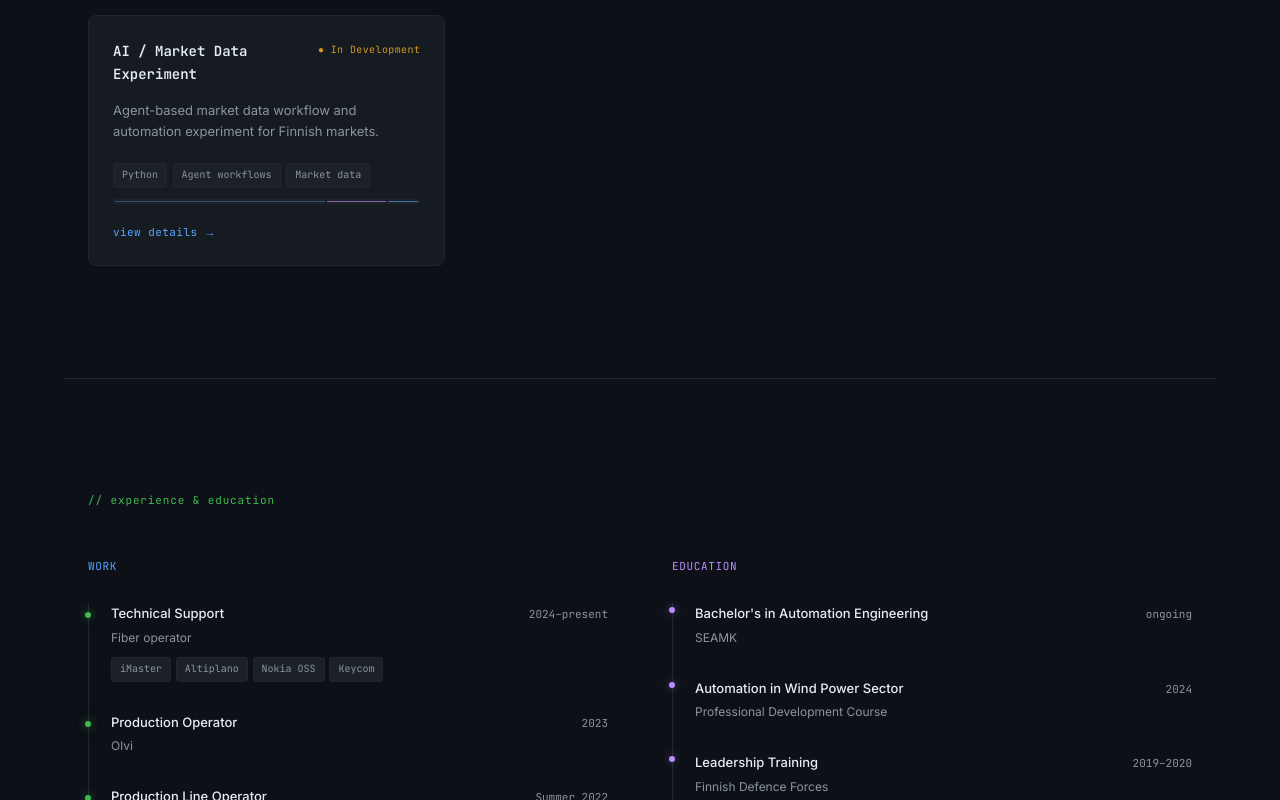
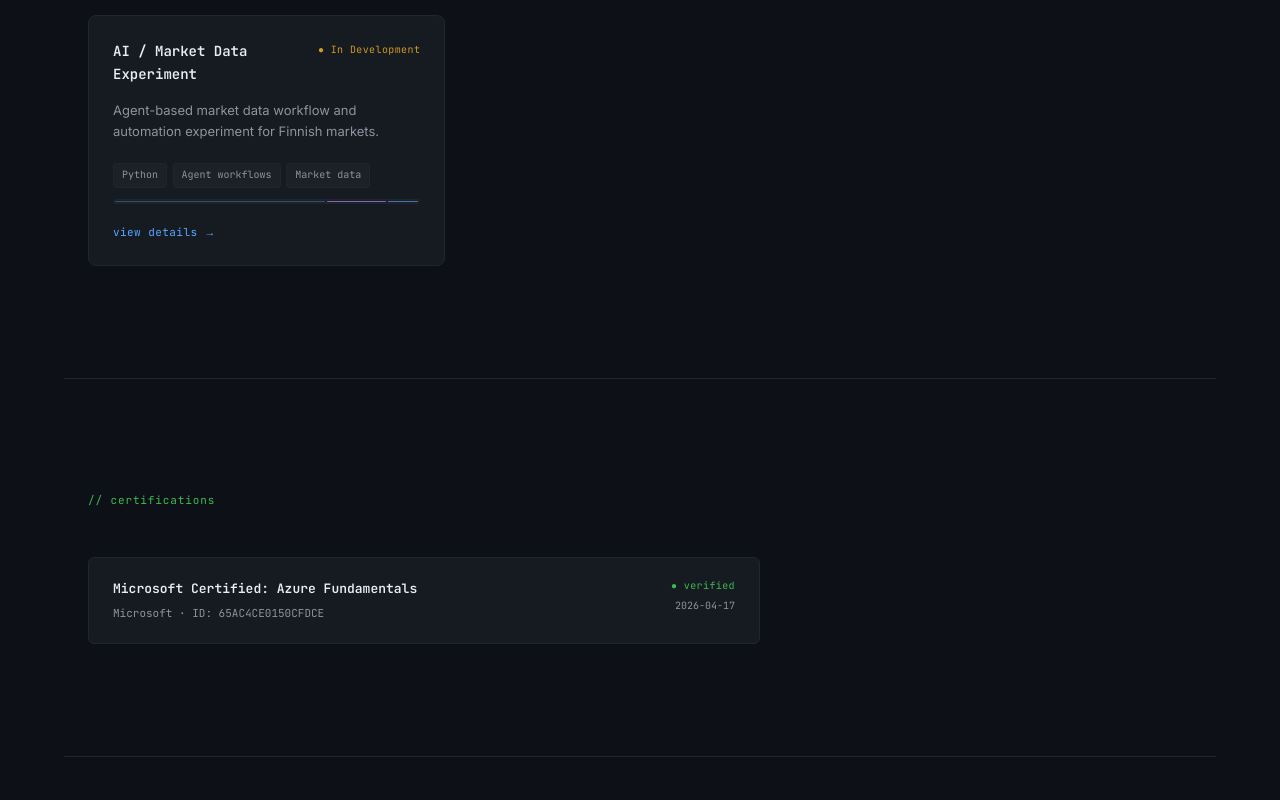
Before and after one commit to Murtsi/React_resume_website, a Next.js app: page / in a window 1280 px wide. Shown: the part 2000-2800 px from the top of the page. Built offline with nearby package versions, Linux system fonts and the light colour scheme.

Commit message:
Cert field

```diff
--- a/app/layout.tsx
+++ b/app/layout.tsx
@@ -41,14 +41,6 @@ export default function RootLayout({ children }: { children: React.ReactNode })
       data-theme="dark"
       className={`${inter.variable} ${jetbrainsMono.variable}`}
     >
-      {/* No-flash theme restore — runs synchronously before first paint */}
-      <head>
-        <script
-          dangerouslySetInnerHTML={{
-            __html: `(function(){var t=localStorage.getItem('theme');if(t)document.documentElement.setAttribute('data-theme',t);})()`,
-          }}
-        />
-      </head>
       <body>
         <PageBackground />
         {children}
--- a/components/Certifications.tsx
+++ b/components/Certifications.tsx
@@ -1,6 +1,110 @@
-// Certifications section — hidden until content is added
-// Uncomment and populate when certifications are available
+import { certifications } from '@/lib/data'
 
 export default function Certifications() {
-  return null
+  if (certifications.length === 0) return null
+
+  return (
+    <section
+      id="certifications"
+      style={{
+        maxWidth: '72rem',
+        margin: '0 auto',
+        padding: '7rem 1.5rem',
+        borderTop: '1px solid var(--border)',
+      }}
+    >
+      <div
+        style={{
+          fontFamily: 'var(--font-mono)',
+          fontSize: '11px',
+          color: 'var(--accent-green)',
+          letterSpacing: '0.08em',
+          marginBottom: '3rem',
+        }}
+      >
+        {'// certifications'}
+      </div>
+
+      <div style={{ display: 'flex', flexDirection: 'column', gap: '0.75rem', maxWidth: '42rem' }}>
+        {certifications.map((cert) => (
+          <a
+            key={cert.credentialId}
+            href={cert.verifyUrl}
+            target="_blank"
+            rel="noopener noreferrer"
+            style={{
+              display: 'block',
+              backgroundColor: 'var(--bg-surface)',
+              border: '1px solid var(--border)',
+              borderRadius: '6px',
+              padding: '1.25rem 1.5rem',
+              textDecoration: 'none',
+              transition: 'border-color 0.2s',
+            }}
+            onMouseEnter={(e) => {
+              (e.currentTarget as HTMLAnchorElement).style.borderColor = 'var(--accent-blue)'
+            }}
+            onMouseLeave={(e) => {
+              (e.currentTarget as HTMLAnchorElement).style.borderColor = 'var(--border)'
+            }}
+          >
+            <div
+              style={{
+                display: 'flex',
+                alignItems: 'flex-start',
+                justifyContent: 'space-between',
+                gap: '1rem',
+                flexWrap: 'wrap',
+              }}
+            >
+              <div>
+                <div
+                  style={{
+                    fontFamily: 'var(--font-mono)',
+                    fontSize: '13px',
+                    fontWeight: 600,
+                    color: 'var(--text-primary)',
+                    marginBottom: '0.3rem',
+                  }}
+                >
+                  {cert.name}
+                </div>
+                <div
+                  style={{
+                    fontFamily: 'var(--font-mono)',
+                    fontSize: '11px',
+                    color: 'var(--text-muted)',
+                  }}
+                >
+                  {cert.issuer} · ID: {cert.credentialId}
+                </div>
+              </div>
+              <div style={{ textAlign: 'right', flexShrink: 0 }}>
+                <div
+                  style={{
+                    fontFamily: 'var(--font-mono)',
+                    fontSize: '10px',
+                    color: 'var(--accent-green)',
+                    letterSpacing: '0.04em',
+                    marginBottom: '0.2rem',
+                  }}
+                >
+                  ● verified
+                </div>
+                <div
+                  style={{
+                    fontFamily: 'var(--font-mono)',
+                    fontSize: '10px',
+                    color: 'var(--text-muted)',
+                  }}
+                >
+                  {cert.earnedOn}
+                </div>
+              </div>
+            </div>
+          </a>
+        ))}
+      </div>
+    </section>
+  )
 }
--- a/components/Nav.tsx
+++ b/components/Nav.tsx
@@ -1,7 +1,6 @@
 'use client'
 
 import { useEffect, useState } from 'react'
-import ThemeToggle from '@/components/ThemeToggle'
 import { navLinks } from '@/lib/data'
 
 export default function Nav() {
@@ -77,9 +76,8 @@ export default function Nav() {
           {' Antti Murtokangas'}
         </a>
 
-        {/* Nav links + toggle */}
-        <div style={{ display: 'flex', alignItems: 'center', gap: '0.25rem' }}>
-          <div style={{ display: 'flex', alignItems: 'center', gap: '0.125rem', marginRight: '0.75rem' }}>
+        {/* Nav links */}
+        <div style={{ display: 'flex', alignItems: 'center', gap: '0.125rem' }}>
           {navLinks.map((item) => {
             const isActive = active === item.href.replace('#', '')
             return (
@@ -123,8 +121,6 @@ export default function Nav() {
             )
           })}
         </div>
-          <ThemeToggle />
-        </div>
       </div>
     </nav>
   )
--- a/components/ThemeToggle.tsx
+++ /dev/null
@@ -1,70 +0,0 @@
-'use client'
-
-import { useEffect, useState } from 'react'
-
-export default function ThemeToggle() {
-  const [theme, setTheme] = useState<'dark' | 'light'>('dark')
-
-  useEffect(() => {
-    const stored = localStorage.getItem('theme') as 'dark' | 'light' | null
-    const initial = stored ?? 'dark'
-    setTheme(initial)
-    document.documentElement.setAttribute('data-theme', initial)
-  }, [])
-
-  const toggle = () => {
-    const next = theme === 'dark' ? 'light' : 'dark'
-    setTheme(next)
-    document.documentElement.setAttribute('data-theme', next)
-    localStorage.setItem('theme', next)
-  }
-
-  return (
-    <button
-      onClick={toggle}
-      aria-label={`Switch to ${theme === 'dark' ? 'light' : 'dark'} mode`}
-      style={{
-        display: 'flex',
-        alignItems: 'center',
-        justifyContent: 'center',
-        width: '28px',
-        height: '28px',
-        borderRadius: '4px',
-        border: '1px solid var(--border)',
-        background: 'transparent',
-        color: 'var(--text-muted)',
-        cursor: 'pointer',
-        transition: 'border-color 0.15s, color 0.15s',
-        flexShrink: 0,
-      }}
-      onMouseEnter={(e) => {
-        ;(e.currentTarget as HTMLButtonElement).style.borderColor = 'var(--accent-green)'
-        ;(e.currentTarget as HTMLButtonElement).style.color = 'var(--accent-green)'
-      }}
-      onMouseLeave={(e) => {
-        ;(e.currentTarget as HTMLButtonElement).style.borderColor = 'var(--border)'
-        ;(e.currentTarget as HTMLButtonElement).style.color = 'var(--text-muted)'
-      }}
-    >
-      {theme === 'dark' ? (
-        /* Sun icon */
-        <svg width="14" height="14" viewBox="0 0 24 24" fill="none" stroke="currentColor" strokeWidth="2" strokeLinecap="round">
-          <circle cx="12" cy="12" r="4" />
-          <line x1="12" y1="2" x2="12" y2="4" />
-          <line x1="12" y1="20" x2="12" y2="22" />
-          <line x1="2" y1="12" x2="4" y2="12" />
-          <line x1="20" y1="12" x2="22" y2="12" />
-          <line x1="4.93" y1="4.93" x2="6.34" y2="6.34" />
-          <line x1="17.66" y1="17.66" x2="19.07" y2="19.07" />
-          <line x1="4.93" y1="19.07" x2="6.34" y2="17.66" />
-          <line x1="17.66" y1="6.34" x2="19.07" y2="4.93" />
-        </svg>
-      ) : (
-        /* Moon icon */
-        <svg width="14" height="14" viewBox="0 0 24 24" fill="none" stroke="currentColor" strokeWidth="2" strokeLinecap="round">
-          <path d="M21 12.79A9 9 0 1 1 11.21 3 7 7 0 0 0 21 12.79z" />
-        </svg>
-      )}
-    </button>
-  )
-}
--- a/lib/data.ts
+++ b/lib/data.ts
@@ -1,6 +1,7 @@
 export const navLinks = [
   { label: 'expertise', href: '#expertise' },
   { label: 'projects', href: '#projects' },
+  { label: 'certifications', href: '#certifications' },
   { label: 'experience', href: '#experience' },
   { label: 'contact', href: '#contact' },
 ] as const
@@ -72,9 +73,9 @@ export const projects: Project[] = [
       { label: 'SQL',        value: 12, color: '#C44536' },
       { label: 'Docker / Shell', value: 6, color: '#2EA043' },
     ],
-    liveUrl: 'https://kidehiiri.fi',
+    liveUrl: 'https://kidehiiri.vercel.app/',
     githubUrl: 'https://github.com/Murtsi/Kidehiiri-public',
-    status: 'live',
+    status: 'in development',
   },
   {
     id: 'api-scanner',
@@ -226,6 +227,26 @@ export const expertise = [
   },
 ] as const
 
+export interface Certification {
+  name: string
+  issuer: string
+  credentialId: string
+  certNumber: string
+  earnedOn: string
+  verifyUrl: string
+}
+
+export const certifications: Certification[] = [
+  {
+    name: 'Microsoft Certified: Azure Fundamentals',
+    issuer: 'Microsoft',
+    credentialId: '65AC4CE0150CFDCE',
+    certNumber: '91C416-68C3E2',
+    earnedOn: '2026-04-17',
+    verifyUrl: 'https://learn.microsoft.com/en-us/users/anttimurtokangas-5846/credentials/65ac4ce0150cfdce',
+  },
+]
+
 export const contact = {
   email: 'antti.murtsi@gmail.com',
   githubLabel: 'github.com/Murtsi',
```
Also changed, not shown: 2 other files (tests, documents, lock files or other folders). Lines whose indentation alone changed are shown as unchanged.
